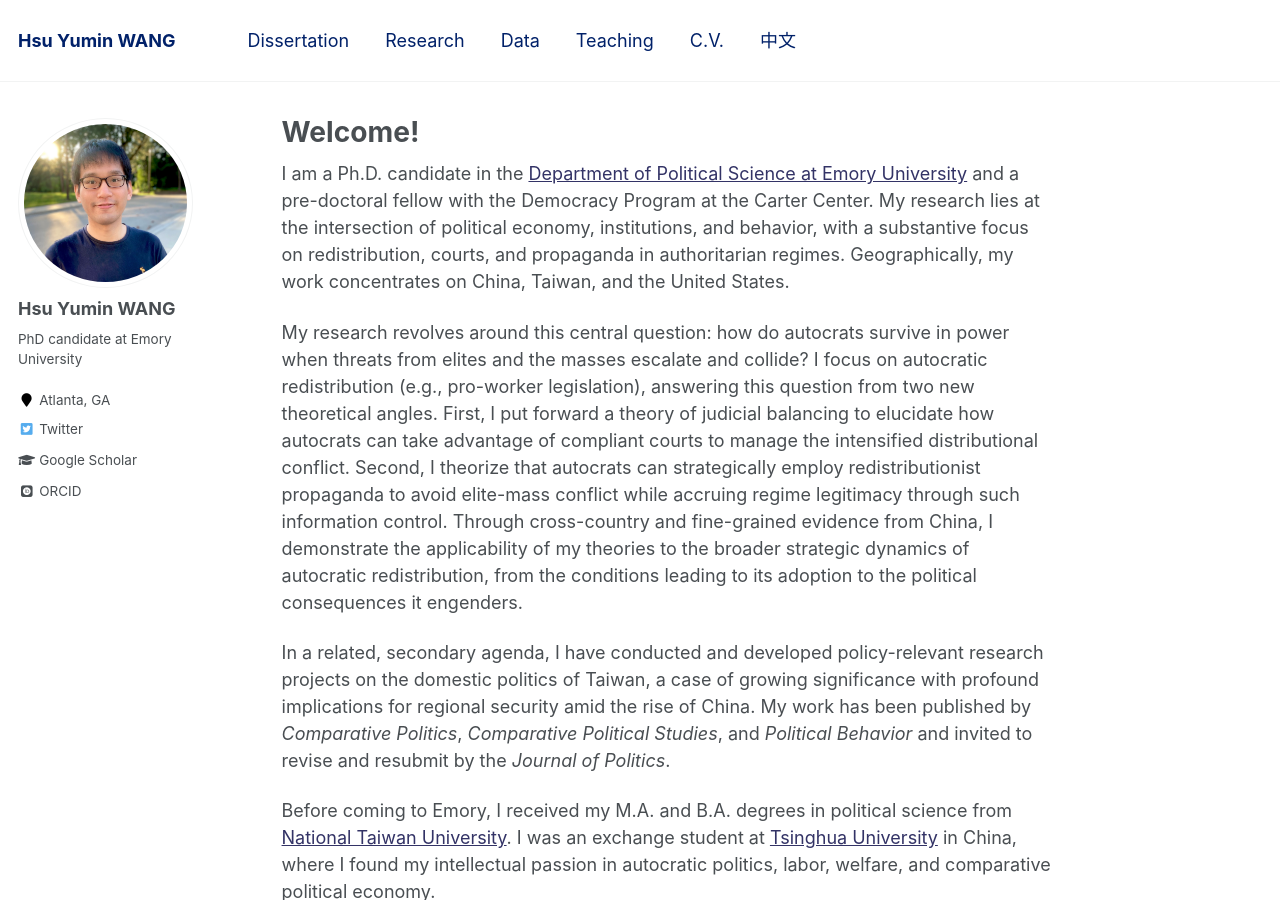
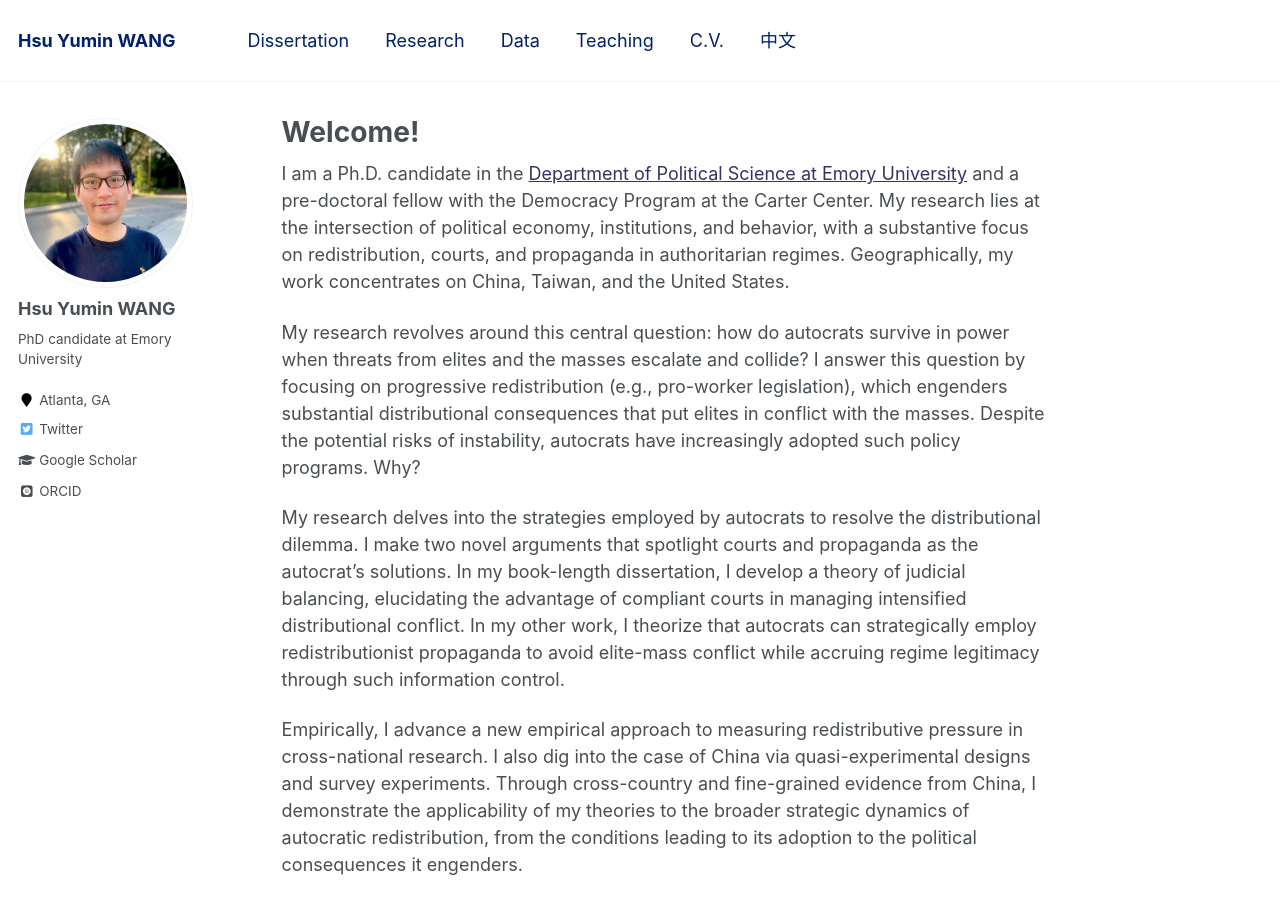
Before and after one commit to hsuyumin/hsuyumin.github.io, a Jekyll site: the page built from _pages/about.md, in a window 1280 px wide and 900 px high. Built offline with Jekyll 4.4.1, drawn with Linux system fonts in a browser that asks for light colours; some web fonts are replaced.

Commit message:
Update about.md

```diff
--- a/_pages/about.md
+++ b/_pages/about.md
@@ -10,7 +10,11 @@ redirect_from:
 
 I am a Ph.D. candidate in the [Department of Political Science at Emory University](http://polisci.emory.edu/home/) and a pre-doctoral fellow with the Democracy Program at the Carter Center. My research lies at the intersection of political economy, institutions, and behavior, with a substantive focus on redistribution, courts, and propaganda in authoritarian regimes. Geographically, my work concentrates on China, Taiwan, and the United States.
 
-My research revolves around this central question: how do autocrats survive in power when threats from elites and the masses escalate and collide? I focus on autocratic redistribution (e.g., pro-worker legislation), answering this question from two new theoretical angles. First, I put forward a theory of judicial balancing to elucidate how autocrats can take advantage of compliant courts to manage the intensified distributional conflict. Second, I theorize that autocrats can strategically employ redistributionist propaganda to avoid elite-mass conflict while accruing regime legitimacy through such information control. Through cross-country and fine-grained evidence from China, I demonstrate the applicability of my theories to the broader strategic dynamics of autocratic redistribution, from the conditions leading to its adoption to the political consequences it engenders.
+My research revolves around this central question: how do autocrats survive in power when threats from elites and the masses escalate and collide? I answer this question by focusing on progressive redistribution (e.g., pro-worker legislation), which engenders substantial distributional consequences that put elites in conflict with the masses. Despite the potential risks of instability, autocrats have increasingly adopted such policy programs. Why?
+
+My research delves into the strategies employed by autocrats to resolve the distributional dilemma. I make two novel arguments that spotlight courts and propaganda as the autocrat's solutions. In my book-length dissertation, I develop a theory of judicial balancing, elucidating the advantage of compliant courts in managing intensified distributional conflict. In my other work, I theorize that autocrats can strategically employ redistributionist propaganda to avoid elite-mass conflict while accruing regime legitimacy through such information control.
+
+Empirically, I advance a new empirical approach to measuring redistributive pressure in cross-national research. I also dig into the case of China via quasi-experimental designs and survey experiments. Through cross-country and fine-grained evidence from China, I demonstrate the applicability of my theories to the broader strategic dynamics of autocratic redistribution, from the conditions leading to its adoption to the political consequences it engenders.
 
 In a related, secondary agenda, I have conducted and developed policy-relevant research projects on the domestic politics of Taiwan, a case of growing significance with profound implications for regional security amid the rise of China. My work has been published by _Comparative Politics_, _Comparative Political Studies_, and _Political Behavior_ and invited to revise and resubmit by the _Journal of Politics_.
 
```
